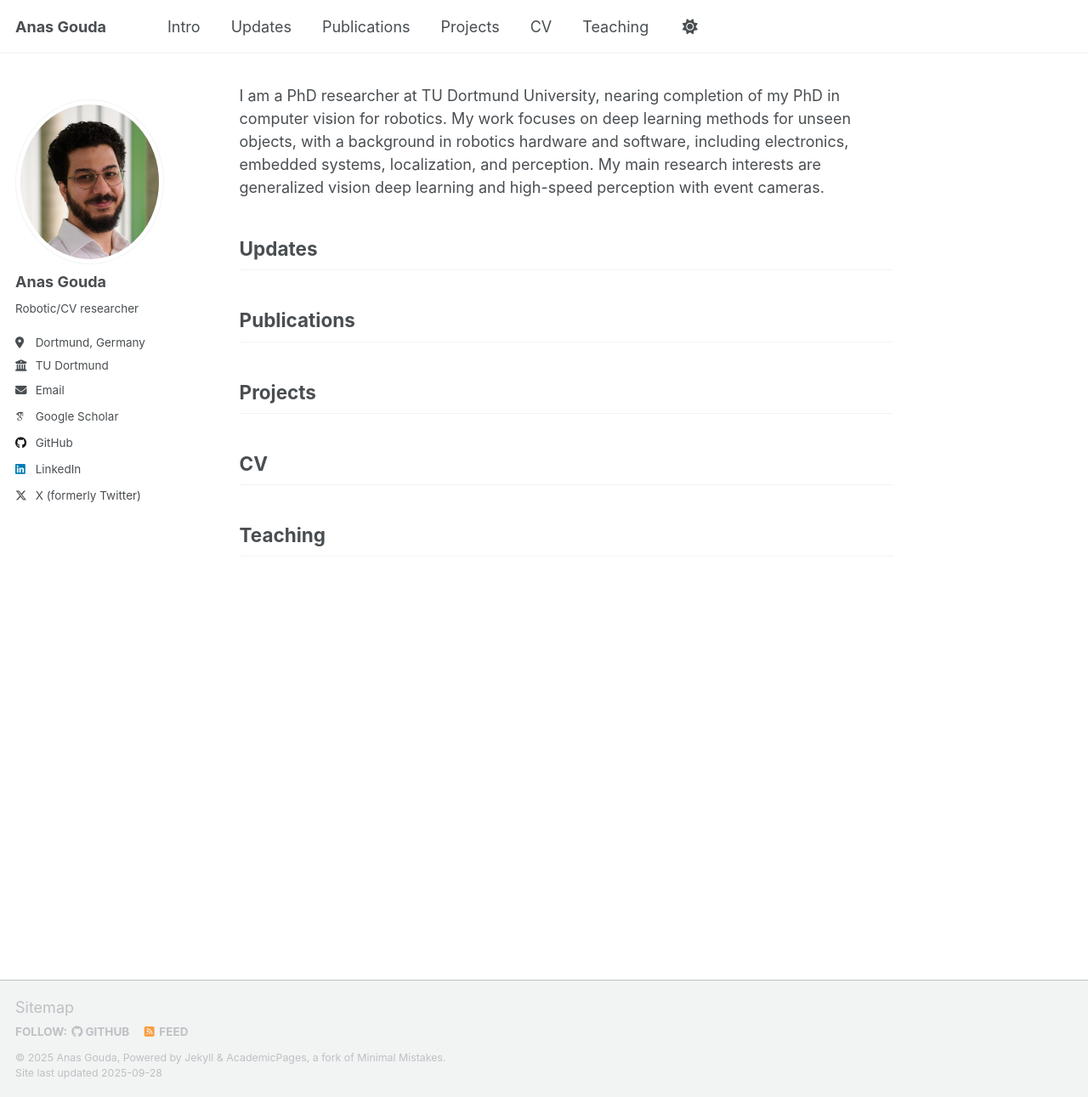
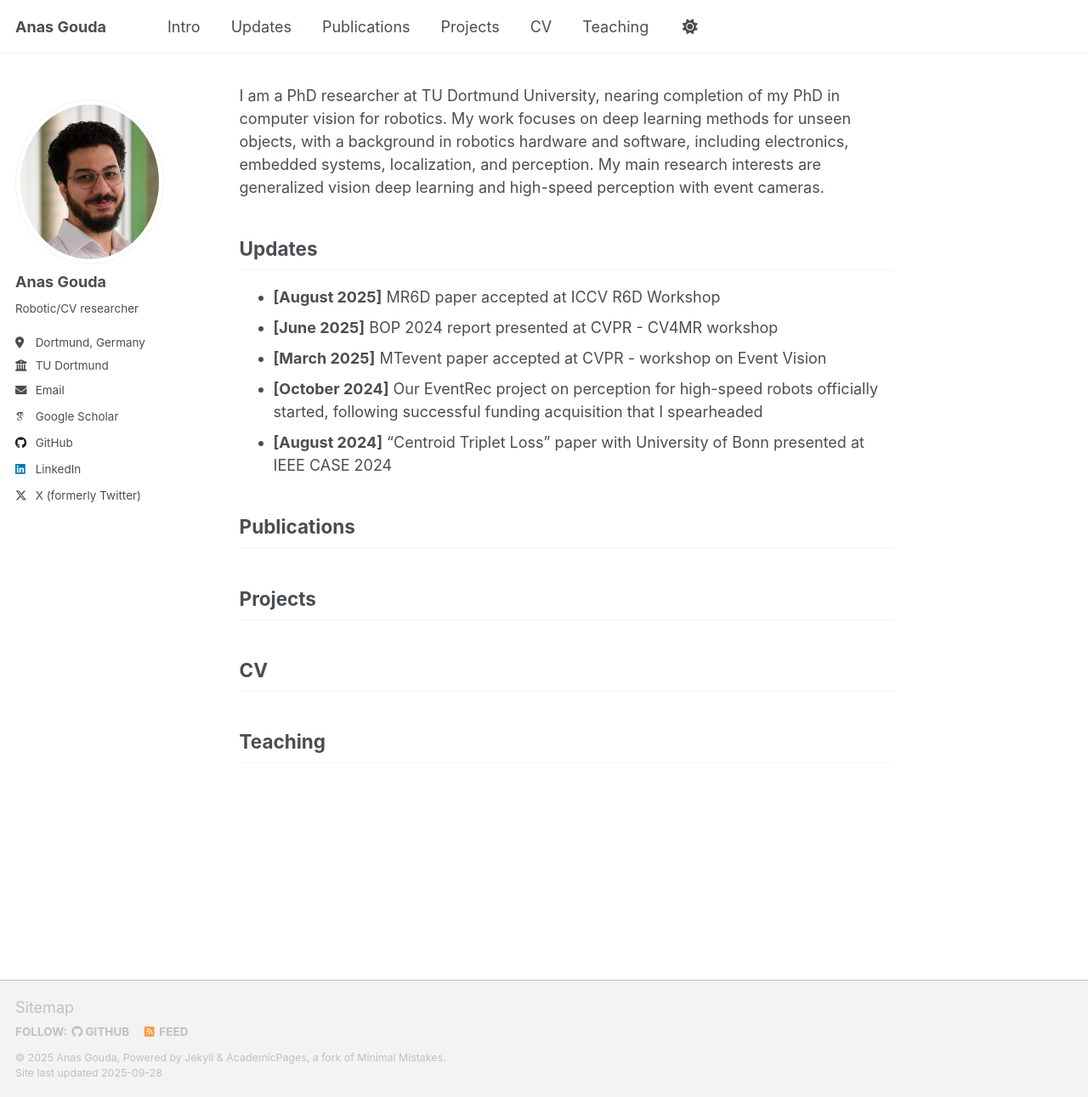
Before and after one commit to AnasIbrahim/anasibrahim.github.io, a Jekyll site: the page built from _pages/about.md, in a window 1280 px wide and 1291 px high. Shown: the whole window at 85% size. Built offline with Jekyll 4.4.1, drawn with Linux system fonts in a browser that asks for light colours; some web fonts are replaced; a script that is not in the unit is left out.

Commit message:
add updates

```diff
--- a/_pages/about.md
+++ b/_pages/about.md
@@ -13,6 +13,13 @@ I am a PhD researcher at TU Dortmund University, nearing completion of my PhD in
 
 ## Updates {#updates}
 
+- **[August 2025]** MR6D paper accepted at ICCV R6D Workshop
+- **[June 2025]** BOP 2024 report presented at CVPR - CV4MR workshop
+- **[March 2025]** MTevent paper accepted at CVPR - workshop on Event Vision
+- **[October 2024]** Our EventRec project on perception for high-speed robots officially started, following successful funding acquisition that I spearheaded
+- **[August 2024]** "Centroid Triplet Loss" paper with University of Bonn presented at IEEE CASE 2024
+
+
 ## Publications {#publications}
 
 ## Projects {#projects}
```
